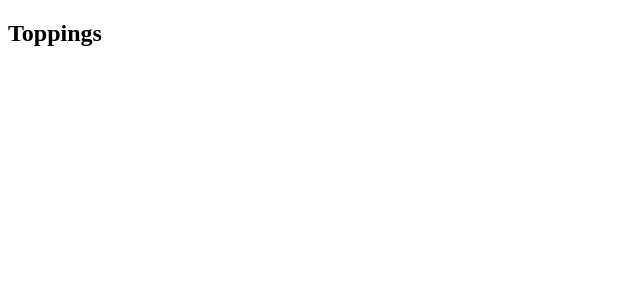
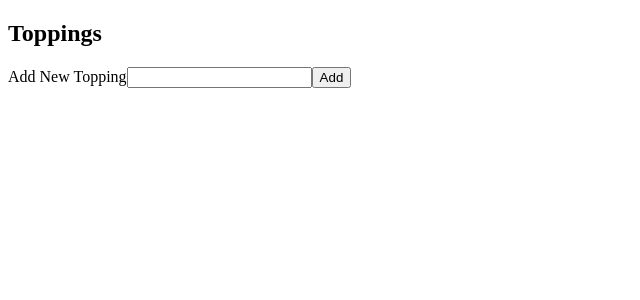
Before and after one commit to cornejoangel/pizza-manager, a React (Create React App) app: page / in a window 1280 px wide. Shown: the top 300 px of the page, without its empty margins (0-640 px from the left). Built offline with nearby package versions, Linux system fonts and the light colour scheme.

Commit message:
Adds ability to add toppings

```diff
--- a/src/App.js
+++ b/src/App.js
@@ -4,6 +4,18 @@ import { useState } from "react";
 const App = () => {
   const [toppings] = useState(ToppingMenu());
   const [toppingsMenu, setToppingsMenu] = useState(toppings.getMenu());
+  const [topping, setTopping] = useState('');
+
+  const addTopping = (e, newTopping) => {
+    e.preventDefault();
+    toppings.addTopping(newTopping);
+    setToppingsMenu(toppings.getMenu());
+    setTopping('');
+  };
+
+  const toppingChange = (e) => {
+    setTopping(e.target.value);
+  };
 
   return (
     <main>
@@ -14,6 +26,11 @@ const App = () => {
             <li key={t}>{t}</li>
           ))}
         </ul>
+        <form onSubmit={(e) => addTopping(e, topping)}>
+          <label htmlFor="topping">Add New Topping</label>
+          <input type="text" name="topping" value={topping} onChange={toppingChange} />
+          <button type="submit">Add</button>
+        </form>
       </div>
     </main>
   );
```
